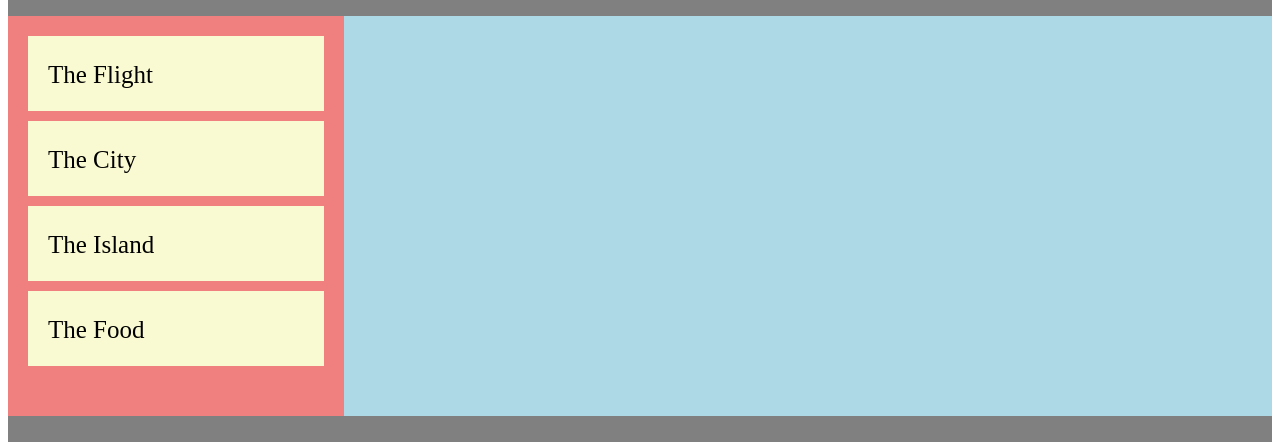
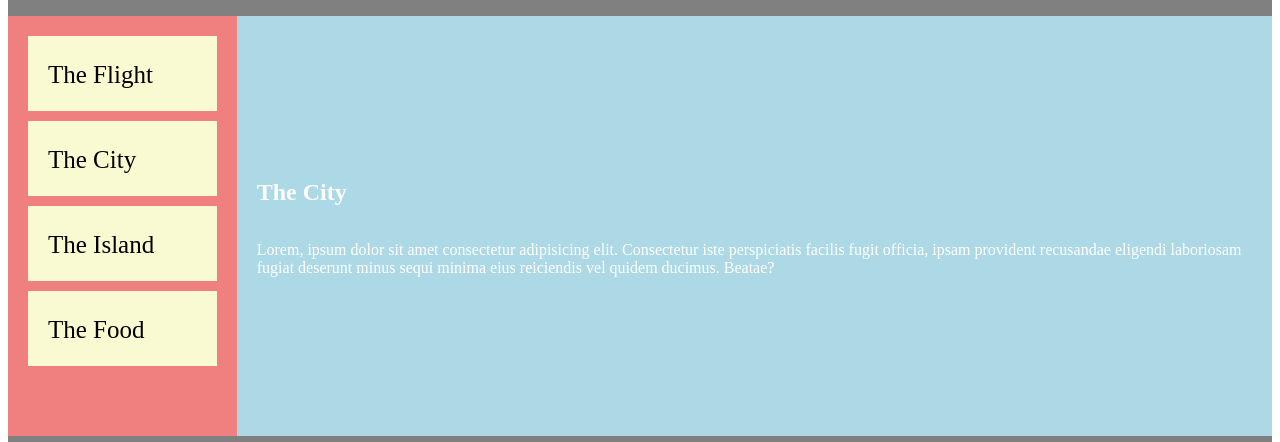
Before and after one commit to zainbinshakoor/layoutPlaining, a plain HTML site: page index.html in a window 1280 px wide. Shown: the part 92-534 px from the top of the page. Drawn offline with Linux system fonts and the light colour scheme.

Commit message:
adding and style on content

```diff
--- a/index.html
+++ b/index.html
@@ -1,5 +1,6 @@
 <!DOCTYPE html>
 <html lang="en">
+
 <head>
     <meta charset="UTF-8">
     <meta http-equiv="X-UA-Compatible" content="IE=edge">
@@ -7,21 +8,26 @@
     <title>Layout Class Css</title>
     <link rel="stylesheet" href="./style.css">
 </head>
+
 <body>
     <div id="header" class="textContent">
         <h1>Pakistan</h1>
     </div>
-    <div id="mainContent" >
+    <div id="mainContent">
         <div id="navigation">
             <div class="navItem">The Flight</div>
             <div class="navItem">The City</div>
             <div class="navItem">The Island</div>
             <div class="navItem">The Food</div>
         </div>
-        <div id="content"></div>
+        <div id="content">
+            <h2>The City</h2>
+            <p>Lorem, ipsum dolor sit amet consectetur adipisicing elit. Consectetur iste perspiciatis facilis fugit officia, ipsam provident recusandae eligendi laboriosam fugiat deserunt minus sequi minima eius reiciendis vel quidem ducimus. Beatae?</p>
+        </div>
     </div>
-    <div id="footer"  class="textContent">
+    <div id="footer" class="textContent">
         <h1>Footer Text</h1>
     </div>
 </body>
+
 </html>
--- a/style.css
+++ b/style.css
@@ -7,7 +7,9 @@
 }
 #mainContent{
     background-color: lightblue;
-    height: 400px;
+    height: 420px;
+    width: 100%;
+    display: flex;
 
 }
 #navigation{
@@ -15,6 +17,7 @@
     background-color: lightcoral;
     height: 400px;
     padding: 10px;
+    width: 25%;
 
 }
 .navItem{
@@ -22,6 +25,14 @@
     height: 50px;
     margin: 10px;
     font-size: 25px;
-    padding: 25px 0px 0px 20px  ;
+    padding: 25px 0px 0px 20px;
 
 }
+#content{
+    color: white;
+    display: flex;
+    flex-direction: column;
+    justify-content: center;
+
+    padding: 0px 20px;
+}
```
